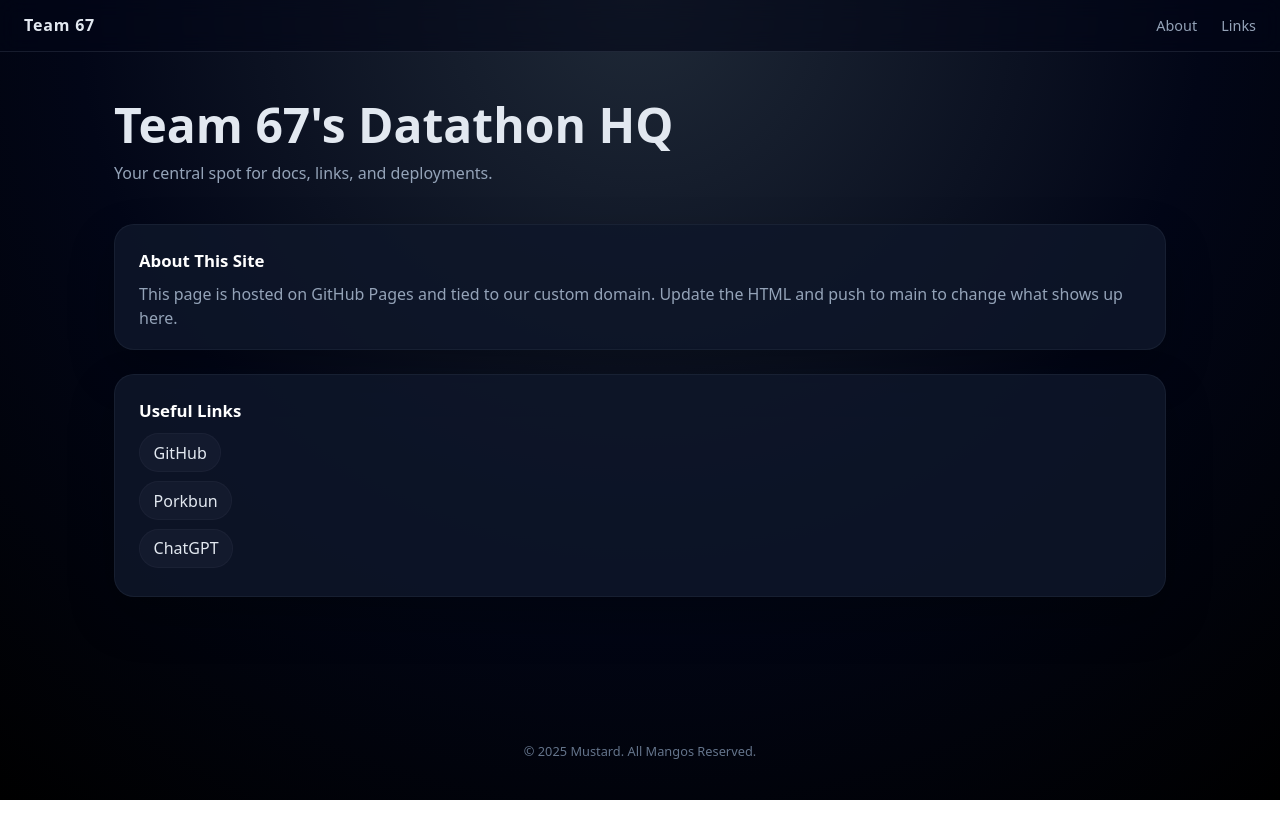
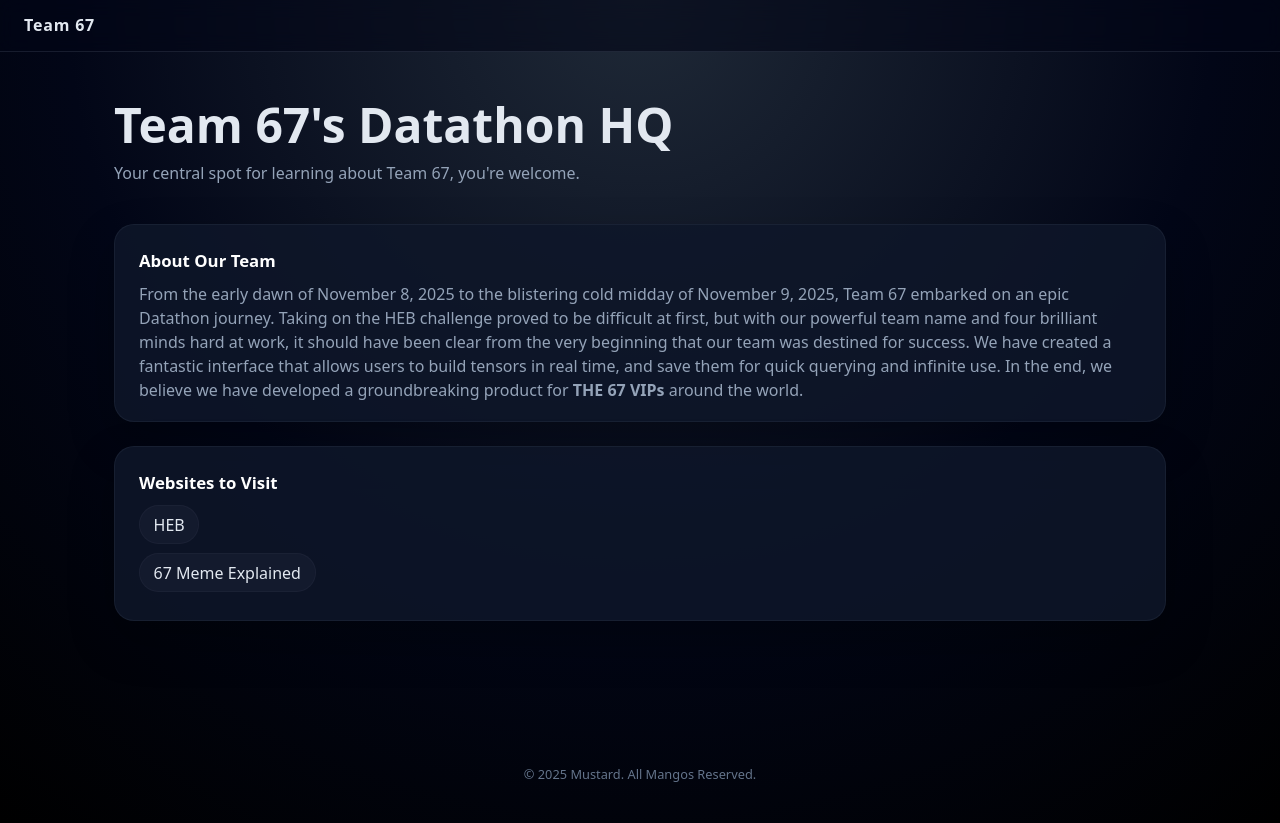
Before and after one commit to afotedar05/Team67Hackathon, a plain HTML site: page index.html in a window 1280 px wide. Before the commit the page ends 800 px from the top, so only its background shows below. Drawn offline with Linux system fonts and the light colour scheme.

Commit message:
more website changes

```diff
--- a/index.html
+++ b/index.html
@@ -10,32 +10,26 @@
 <body>
   <header class="topbar">
     <div class="logo">Team 67</div>
-    <nav>
-      <a href="#about">About</a>
-      <a href="#links">Links</a>
-    </nav>
   </header>
 
   <main class="wrapper">
     <section class="hero">
       <h1>Team 67's Datathon HQ</h1>
-      <p>Your central spot for docs, links, and deployments.</p>
+      <p>Your central spot for learning about Team 67, you're welcome.</p>
     </section>
 
     <section id="about" class="card">
-      <h2>About This Site</h2>
+      <h2>About Our Team</h2>
       <p>
-        This page is hosted on GitHub Pages and tied to our custom domain.
-        Update the HTML and push to main to change what shows up here.
+        From the early dawn of November 8, 2025 to the blistering cold midday of November 9, 2025, Team 67 embarked on an epic Datathon journey. Taking on the HEB challenge proved to be difficult at first, but with our powerful team name and four brilliant minds hard at work, it should have been clear from the very beginning that our team was destined for success. We have created a fantastic interface that allows users to build tensors in real time, and save them for quick querying and infinite use. In the end, we believe we have developed a groundbreaking product for <b>THE 67 VIPs</b> around the world.
       </p>
     </section>
 
     <section id="links" class="card">
-      <h2>Useful Links</h2>
+      <h2>Websites to Visit</h2>
       <ul class="link-list">
-        <li><a href="https://github.com" target="_blank" rel="noreferrer">GitHub</a></li>
-        <li><a href="https://porkbun.com" target="_blank" rel="noreferrer">Porkbun</a></li>
-        <li><a href="https://chat.openai.com" target="_blank" rel="noreferrer">ChatGPT</a></li>
+        <li><a href="https://www.heb.com/" target="_blank" rel="noreferrer">HEB</a></li>
+        <li><a href="https://knowyourmeme.com/memes/67-meme" target="_blank" rel="noreferrer">67 Meme Explained</a></li>
       </ul>
     </section>
   </main>
```
Also changed, not shown: 1 other file.
